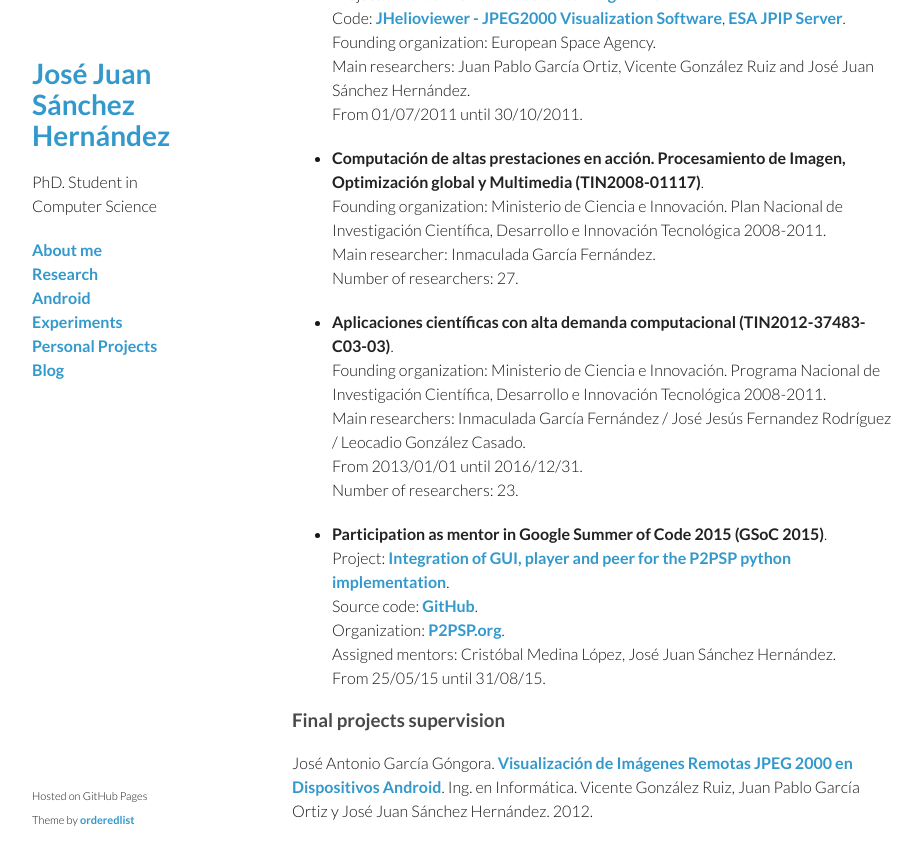
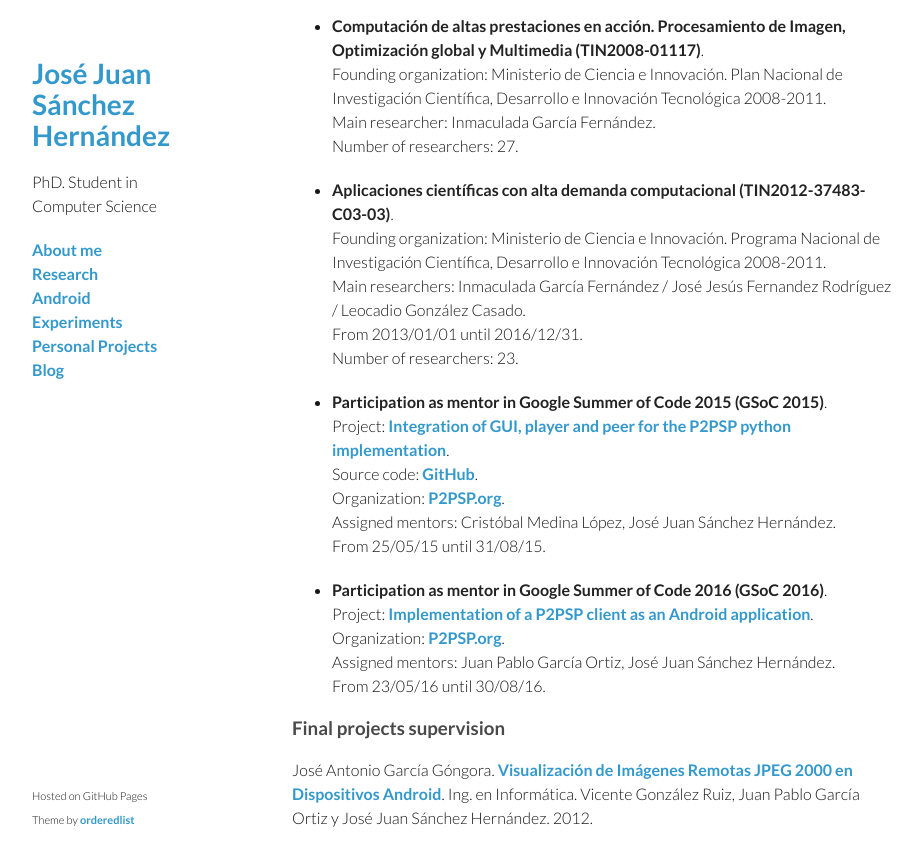
Before and after one commit to josejuansanchez/josejuansanchez.github.io, a Jekyll site: the page built from index.md, in a window 1280 px wide and 900 px high, scrolled down 1954 px. Shown: the top 866 px of the window, without its empty margins (178-1100 px from the left). Built offline with Jekyll 4.4.1, drawn with Linux system fonts in a browser that asks for light colours; some of the changed text lies outside the part shown.

```diff
--- a/index.md
+++ b/index.md
@@ -75,6 +70,11 @@ Organization: [P2PSP.org](http://p2psp.org).
 Assigned mentors: Cristóbal Medina López, José Juan Sánchez Hernández.
 From 25/05/15 until 31/08/15.
 
+* **Participation as mentor in Google Summer of Code 2016 (GSoC 2016)**.
+Project: [Implementation of a P2PSP client as an Android application](https://summerofcode.withgoogle.com/projects/#4560829164814336).
+Organization: [P2PSP.org](http://p2psp.org).
+Assigned mentors: Juan Pablo García Ortiz, José Juan Sánchez Hernández.
+From 23/05/16 until 30/08/16.
 
 ### Final projects supervision
 
```
Also changed, not shown: other parts of index.md (+0 -5 lines), research/index.md (+5 -5 lines).
